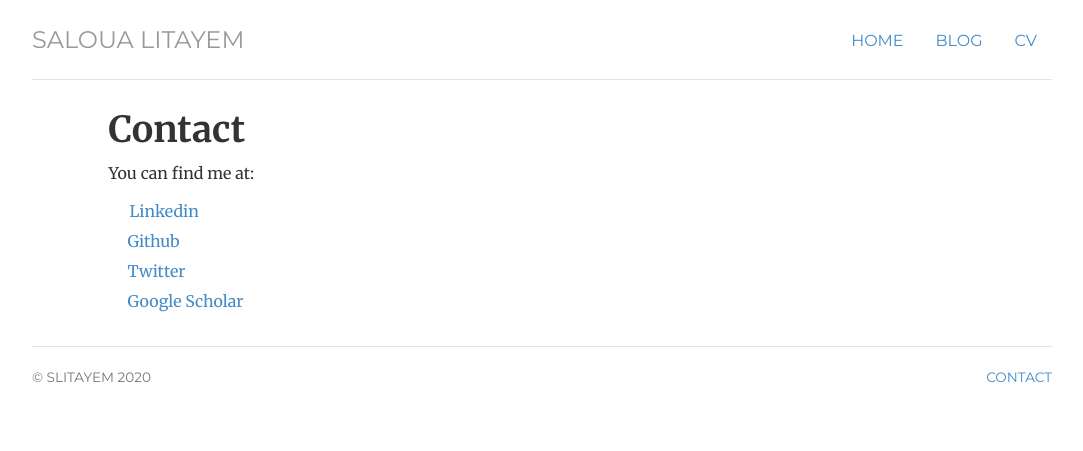
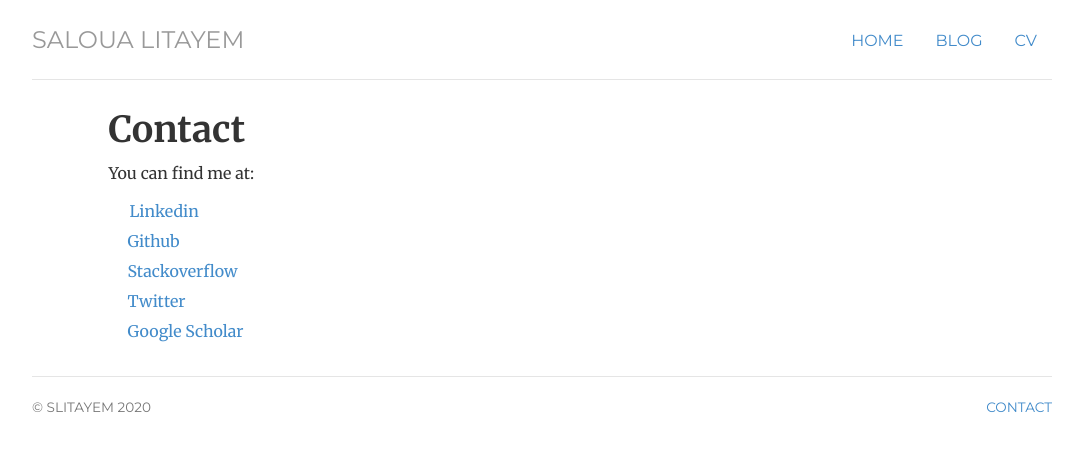
Before and after one commit to slitayem/slitayem.github.io, a Jekyll site: the page built from about/index.html, in a window 1280 px wide. Shown: the top 451 px of the page, without its empty margins (98-1181 px from the left). Built offline with Jekyll 4.4.1, drawn with Linux system fonts in a browser that asks for light colours.

Commit message:
Stylesheel  update

```diff
--- a/about/index.html
+++ b/about/index.html
@@ -9,6 +9,7 @@ title: About Saloua Litayem
 			<ul class="list-unstyled">
 				<li><a href="https://www.linkedin.com/in/saloualitayem/">Linkedin</a></li>
 				<li><a href="https://www.github.com/slitayem">Github</a><li>
+				<li><a href="https://stackoverflow.com/users/1287983/saloua">Stackoverflow</a><li></li>
 				<li><a href="https://twitter.com/saloua">Twitter</a></li>
 				<li><a href="https://scholar.google.com/citations?hl=en&user=mjKcassAAAAJ">Google Scholar</a></li>
 			</ul>
--- a/css/style.css
+++ b/css/style.css
@@ -144,13 +144,13 @@ text-decoration: none;
 a:hover {
 	text-decoration: underline;
 } */
-
+/*
 a[href^="http"] {
 	padding-left: 19px;
 	background-size: 16px 16px;
 	background-repeat: no-repeat;
 	background-position: left center;
-	}
+	} */
 
 a[href*="twitter.com/"] {
 	background:url(https://twitter.com/favicon.ico) no-repeat left center;
@@ -183,3 +183,15 @@ a[href*="scholar.google.com/"] {
 	padding-left:19px;
 	background-size: 16px 16px;
 }
+
+a[href*="stackoverflow.com/"] {
+	background:url(https://cdn.sstatic.net/Sites/stackoverflow/img/favicon.ico) no-repeat left center;
+	padding-left:19px;
+	background-size: 16px 16px;
+}
+
+.center-image
+{
+    margin: 0 auto;
+    display: block;
+}
```
